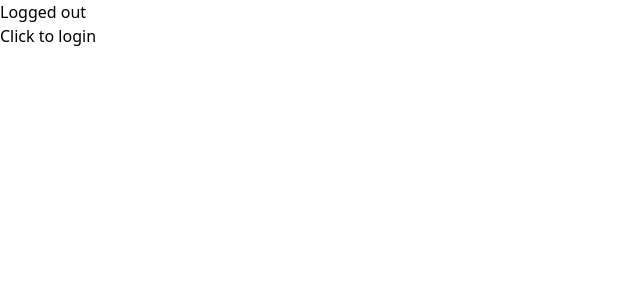
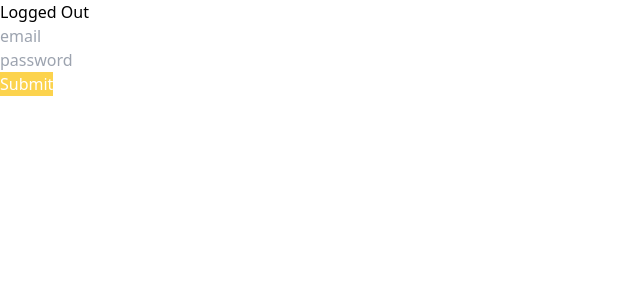
Before and after one commit to tkhwang/tkhwang-nuber-eats, a React (Create React App) app in the folder frontend/: page / in a window 1280 px wide. Shown: the top 300 px of the page, without its empty margins (0-640 px from the left). Built offline with nearby package versions, Linux system fonts and the light colour scheme.

Commit message:
[frontend] react hook form

```diff
--- a/frontend/package.json
+++ b/frontend/package.json
@@ -7,11 +7,11 @@
     "@testing-library/jest-dom": "^5.11.4",
     "@testing-library/react": "^11.1.0",
     "@testing-library/user-event": "^12.1.10",
-
     "graphql": "^15.4.0",
     "postcss": "^8.2.1",
     "react": "^17.0.1",
     "react-dom": "^17.0.1",
+    "react-hook-form": "^6.12.2",
     "react-router-dom": "^5.2.0",
     "react-scripts": "4.0.1",
     "tailwindcss": "^2.0.1",
--- a/frontend/src/routers/logged-out-router.tsx
+++ b/frontend/src/routers/logged-out-router.tsx
@@ -1,15 +1,41 @@
 import React from "react"
-import { isLoggedInVar } from "../apollo"
+import { useForm } from "react-hook-form"
 
 export const LoggedOutRouter = () => {
-  const onClick = () => {
-    isLoggedInVar(true)
+  const { register, watch, handleSubmit, errors } = useForm()
+  const onSubmit = () => {
+    console.log(watch())
   }
-
+  const onInvalid = () => {
+    console.log("cant create account")
+  }
+  console.log(errors)
   return (
     <div>
-      <h1>Logged out</h1>
-      <button onClick={onClick}>Click to login</button>
+      <h1>Logged Out</h1>
+      <form onSubmit={handleSubmit(onSubmit, onInvalid)}>
+        <div>
+          <input
+            ref={register({
+              required: "This is required",
+              pattern: /^[A-Za-z0-9._%+-]+@gmail.com$/,
+            })}
+            name="email"
+            type="email"
+            placeholder="email"
+          />
+        </div>
+        <div>
+          <input
+            ref={register({ required: true })}
+            name="password"
+            type="password"
+            required
+            placeholder="password"
+          />
+        </div>
+        <button className="bg-yellow-300 text-white">Submit</button>
+      </form>
     </div>
   )
 }
```
Also changed, not shown: frontend/tsconfig.json (+3 -9 lines), 1 other file (tests, documents, lock files or other folders).
